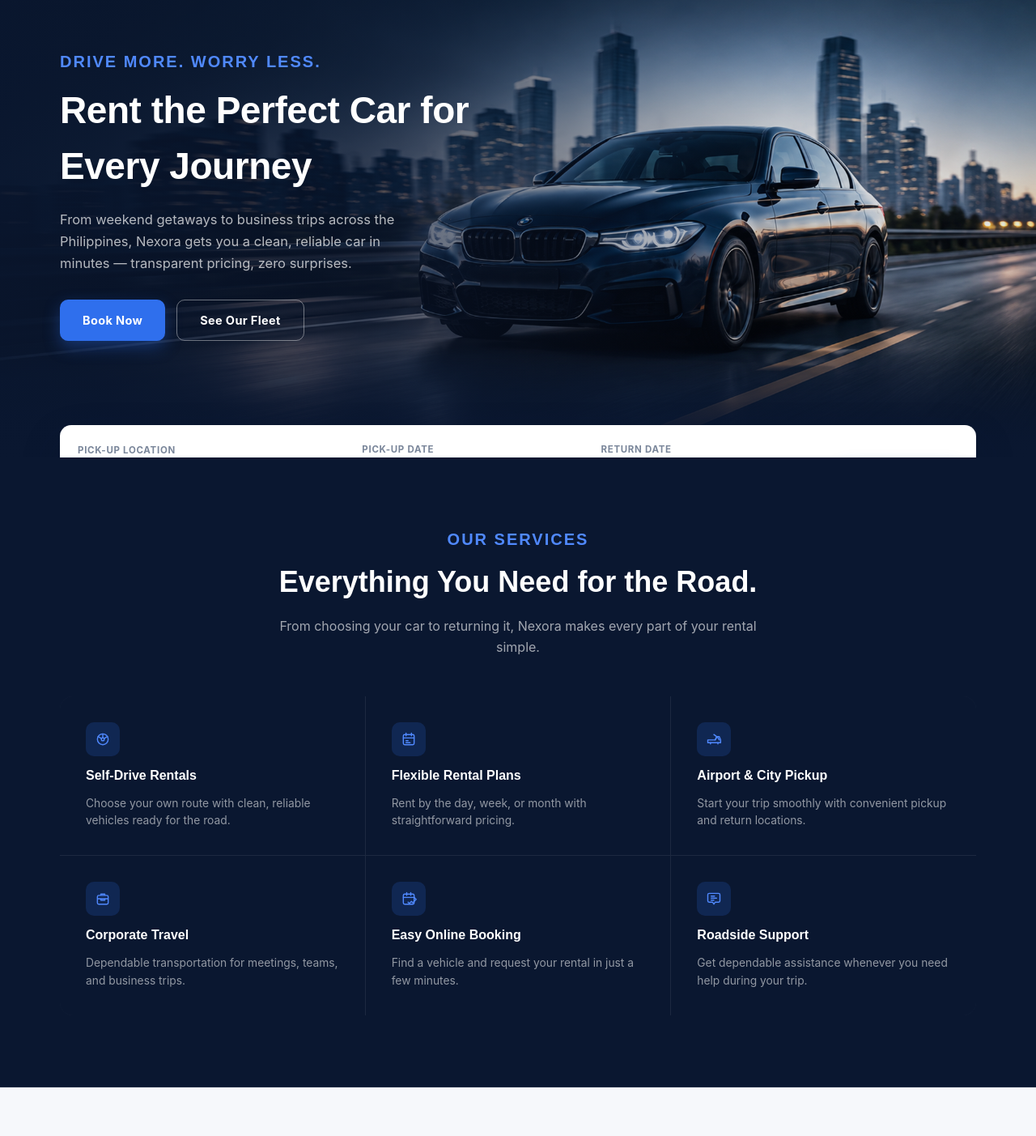
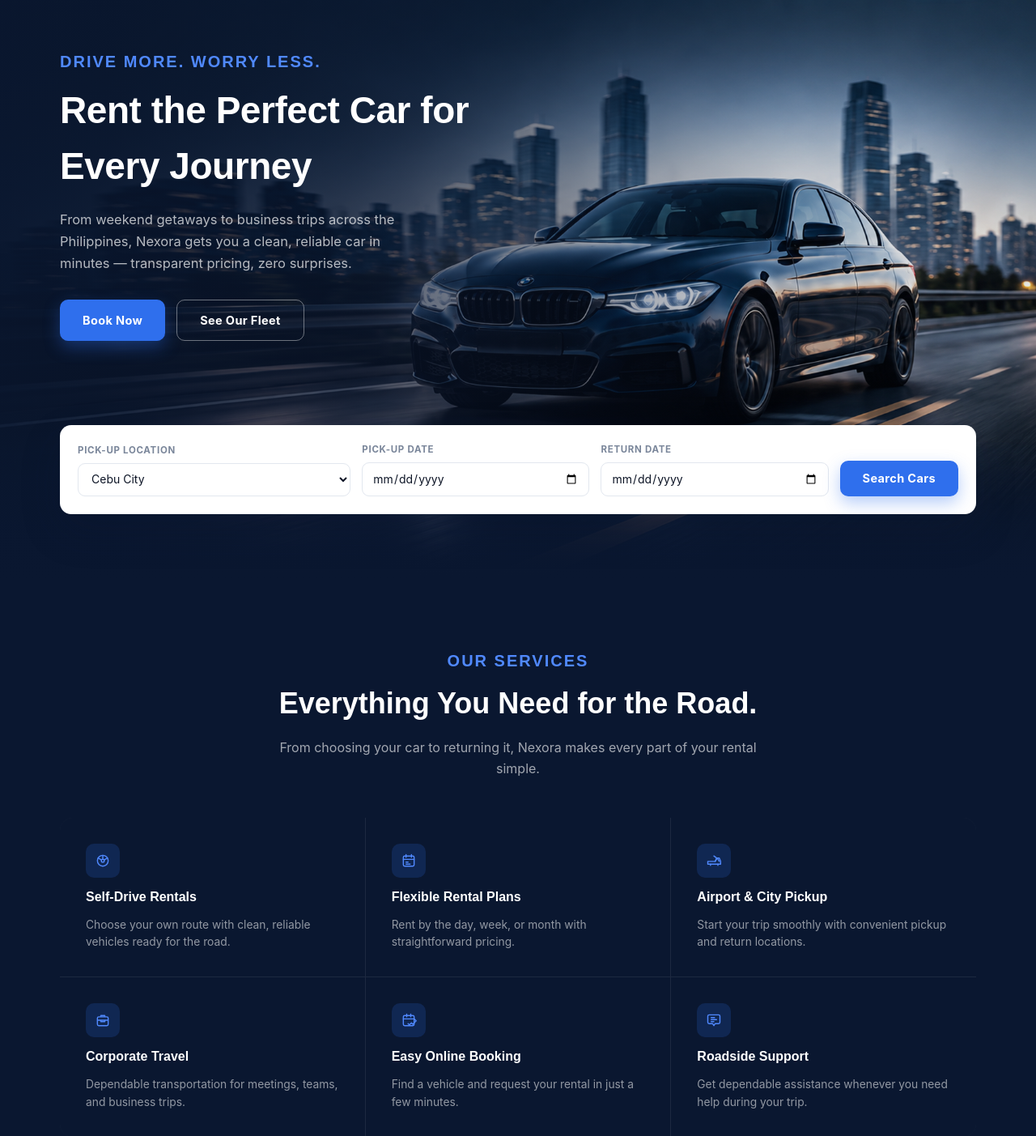
Before and after one commit to Takeduh/nexora, a PHP site: page / in a window 1280 px wide. Shown: the part 89-1492 px from the top of the page at 81% size. Run offline with PHP 8.4, Linux system fonts and the light colour scheme; some web fonts are replaced.

Commit message:
Quick bug fix for booking widget

```diff
--- a/styles.css
+++ b/styles.css
@@ -13,6 +13,11 @@
   object-fit: contain;
   display: block;
   mix-blend-mode: lighten;
+}
+
+.hero {
+  padding-bottom: 150px;
+  overflow: visible;
 }
 
 .footer-inner {
```
